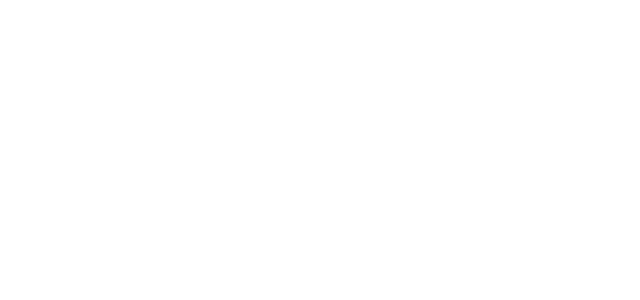
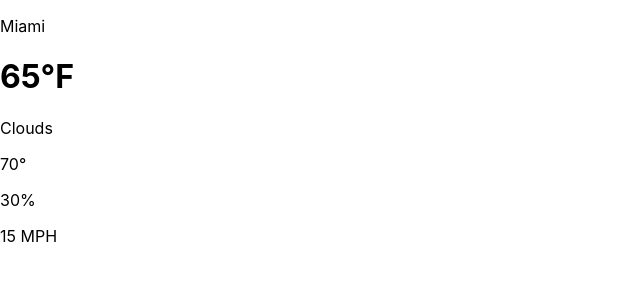
Before and after one commit to matthewslifer/React-Weather-App, a React (Create React App) app in the folder weather-app/: page / in a window 1280 px wide. Shown: the top 300 px of the page, without its empty margins (0-640 px from the left). Built offline with nearby package versions, Linux system fonts and the light colour scheme.

Commit message:
Assest folder with background image

```diff
--- /dev/null
+++ b/package.json
@@ -0,0 +1,5 @@
+{
+  "dependencies": {
+    "axios": "^1.1.3"
+  }
+}
--- a/weather-app/src/App.js
+++ b/weather-app/src/App.js
@@ -1,8 +1,36 @@
-import React from 'react'
+import React, {useState} from 'react'
+import axios from 'axios'
 
 function App() {
+
+  //const url = 'https://api.openweathermap.org/data/2.5/weather?q=miami&appid=6733cc0c086c9effdbdf57b0293ff7a3'
+
   return (
-    <div className="App">
+    <div className="app">
+      <div className='container'>
+        <div className='top'>
+          <div className='location'>
+            <p>Miami</p>
+          </div>
+          <div className='temp'>
+            <h1>65°F</h1>
+          </div>
+          <div className='description'>
+            <p>Clouds</p>
+          </div>
+        </div>
+        <div className='bottom'>
+          <div className='feels'>
+            <p>70°</p>
+          </div>
+          <div className='humidity'>
+            <p>30%</p>
+          </div>
+          <div className='wind'>
+            <p>15 MPH</p>
+          </div>
+        </div>
+      </div>
     </div>
   );
 }
```
Also changed, not shown: weather-app/src/assest/sunset.jpg (added), 1 other file (tests, documents, lock files or other folders).
